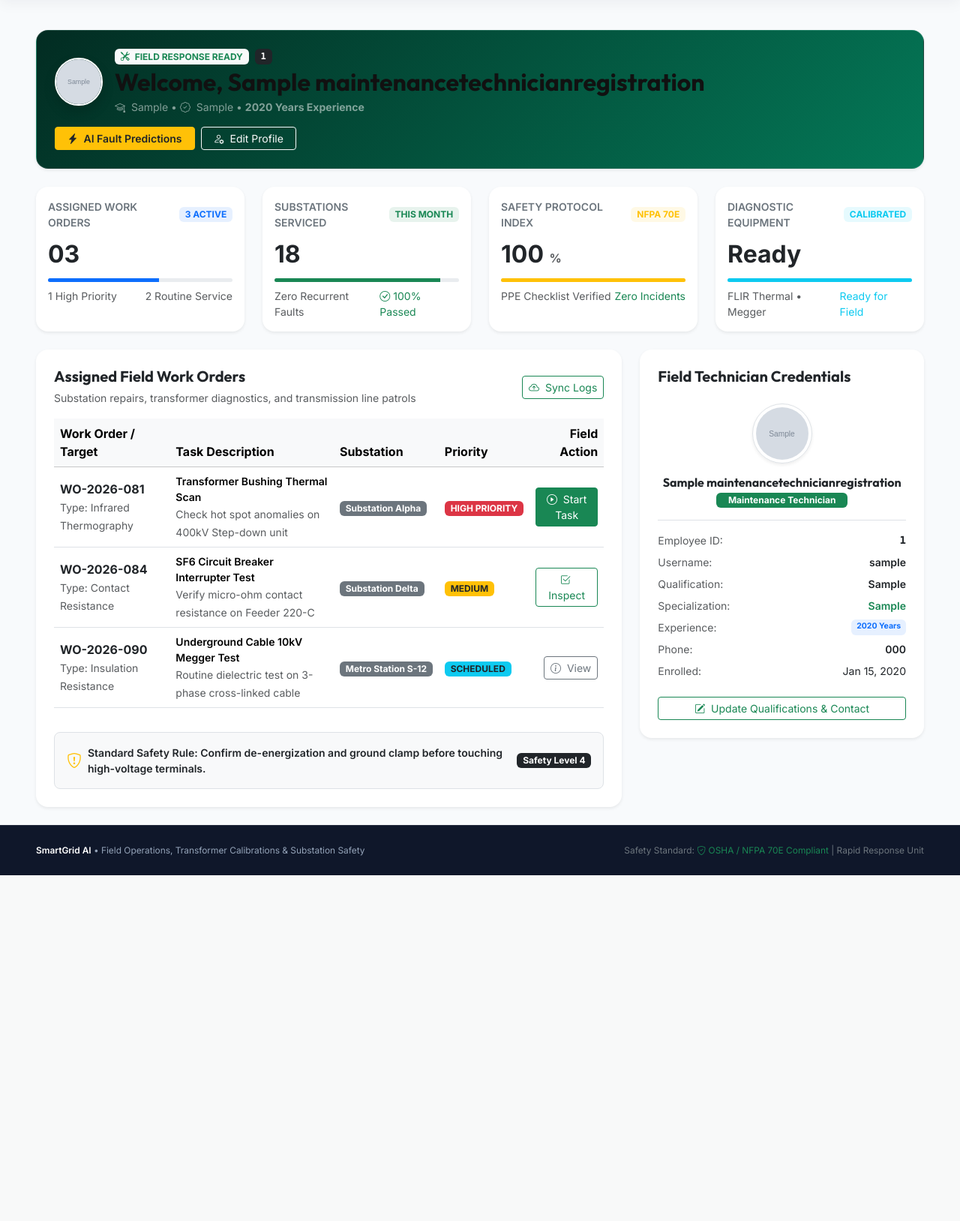
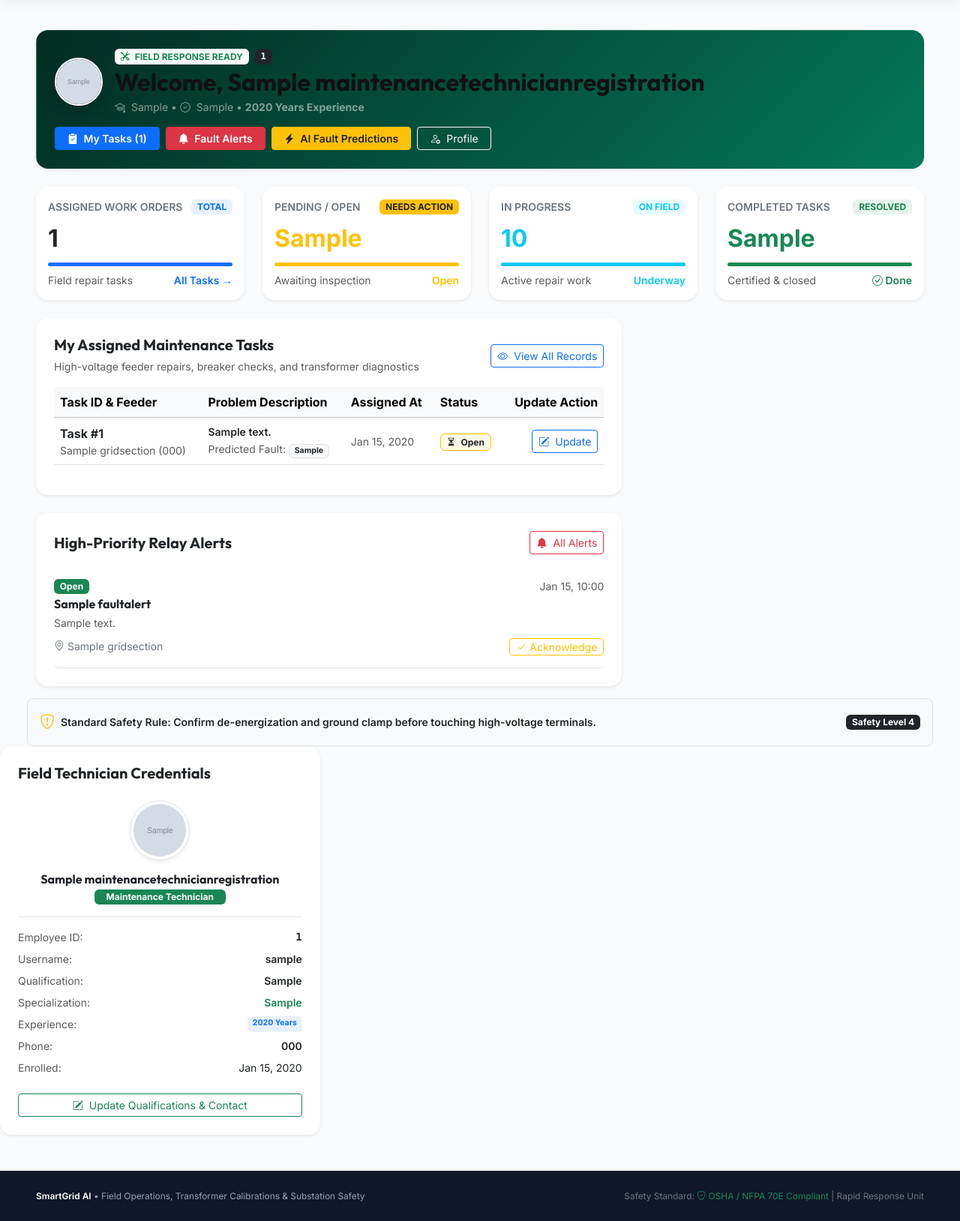
Before and after one commit to VishnuSuresh0204/Smart-Grid-Fault-Detection-System, a Django app: template templates/TECHNICIAN/home.html in a window 1280 px wide. Shown: the part 128-1756 px from the top of the page at 75% size. Before the commit the page ends 1295 px from the top, so only its background shows below. Run offline with Django 5.2, Linux system fonts and the light colour scheme; tables that the repository leaves empty hold one stand-in row (values such as "Sample post"); the template is opened without the code that fills it: values that come from a table or form of the project are taken from there, most other values are stand-ins (such as "Sample title", 1, 10 or a date in 2020); grey boxes marked "Sample" are stand-in pictures; some libraries are stand-ins or nearby versions.

Commit message:
Update templates/TECHNICIAN/home.html

```diff
--- a/templates/TECHNICIAN/home.html
+++ b/templates/TECHNICIAN/home.html
@@ -30,12 +30,18 @@
             </div>
           </div>
         </div>
-        <div class="d-flex gap-2">
+        <div class="d-flex flex-wrap gap-2">
+          <a href="/maintenance_records" class="btn btn-primary btn-sm px-3 fw-semibold">
+            <i class="bi bi-clipboard2-check-fill me-1"></i> My Tasks ({{ total_assigned }})
+          </a>
+          <a href="/fault_alert_history" class="btn btn-danger btn-sm px-3 fw-semibold">
+            <i class="bi bi-bell-fill me-1"></i> Fault Alerts
+          </a>
           <a href="/prediction_history" class="btn btn-warning btn-sm text-dark px-3 fw-semibold">
             <i class="bi bi-lightning-charge-fill me-1"></i> AI Fault Predictions
           </a>
           <a href="/technician_profile" class="btn btn-outline-light btn-sm px-3">
-            <i class="bi bi-person-gear me-1"></i> Edit Profile
+            <i class="bi bi-person-gear me-1"></i> Profile
           </a>
         </div>
       </div>
@@ -49,15 +55,15 @@
     <div class="card border-0 shadow-sm rounded-4 h-100 p-3 bg-white">
       <div class="d-flex justify-content-between align-items-center mb-2">
         <span class="text-secondary small fw-semibold text-uppercase">Assigned Work Orders</span>
-        <span class="badge bg-primary bg-opacity-10 text-primary">3 ACTIVE</span>
+        <span class="badge bg-primary bg-opacity-10 text-primary">TOTAL</span>
       </div>
-      <div class="fs-2 fw-bold text-dark">03</div>
+      <div class="fs-2 fw-bold text-dark">{{ total_assigned }}</div>
       <div class="progress mt-2" style="height: 5px;">
-        <div class="progress-bar bg-primary" style="width: 60%"></div>
+        <div class="progress-bar bg-primary" style="width: 100%"></div>
       </div>
       <div class="d-flex justify-content-between text-muted small mt-2">
-        <span>1 High Priority</span>
-        <span>2 Routine Service</span>
+        <span>Field repair tasks</span>
+        <a href="/maintenance_records" class="text-primary text-decoration-none fw-semibold">All Tasks &rarr;</a>
       </div>
     </div>
   </div>
@@ -65,16 +71,16 @@
   <div class="col-sm-6 col-xl-3" data-aos="fade-up" data-aos-delay="200">
     <div class="card border-0 shadow-sm rounded-4 h-100 p-3 bg-white">
       <div class="d-flex justify-content-between align-items-center mb-2">
-        <span class="text-secondary small fw-semibold text-uppercase">Substations Serviced</span>
-        <span class="badge bg-success bg-opacity-10 text-success">THIS MONTH</span>
+        <span class="text-secondary small fw-semibold text-uppercase">Pending / Open</span>
+        <span class="badge bg-warning text-dark fw-bold">NEEDS ACTION</span>
       </div>
-      <div class="fs-2 fw-bold text-dark">18</div>
+      <div class="fs-2 fw-bold text-warning">{{ open_tasks }}</div>
       <div class="progress mt-2" style="height: 5px;">
-        <div class="progress-bar bg-success" style="width: 90%"></div>
+        <div class="progress-bar bg-warning" style="width: 100%"></div>
       </div>
       <div class="d-flex justify-content-between text-muted small mt-2">
-        <span>Zero Recurrent Faults</span>
-        <span class="text-success"><i class="bi bi-check-circle"></i> 100% Passed</span>
+        <span>Awaiting inspection</span>
+        <span class="text-warning fw-semibold">Open</span>
       </div>
     </div>
   </div>
@@ -82,16 +88,16 @@
   <div class="col-sm-6 col-xl-3" data-aos="fade-up" data-aos-delay="300">
     <div class="card border-0 shadow-sm rounded-4 h-100 p-3 bg-white">
       <div class="d-flex justify-content-between align-items-center mb-2">
-        <span class="text-secondary small fw-semibold text-uppercase">Safety Protocol Index</span>
-        <span class="badge bg-warning bg-opacity-10 text-warning">NFPA 70E</span>
+        <span class="text-secondary small fw-semibold text-uppercase">In Progress</span>
+        <span class="badge bg-info bg-opacity-10 text-info">ON FIELD</span>
       </div>
-      <div class="fs-2 fw-bold text-dark">100 <small class="fs-6 text-muted">%</small></div>
+      <div class="fs-2 fw-bold text-info">{{ in_progress_tasks }}</div>
       <div class="progress mt-2" style="height: 5px;">
-        <div class="progress-bar bg-warning" style="width: 100%"></div>
+        <div class="progress-bar bg-info" style="width: 100%"></div>
       </div>
       <div class="d-flex justify-content-between text-muted small mt-2">
-        <span>PPE Checklist Verified</span>
-        <span class="text-success">Zero Incidents</span>
+        <span>Active repair work</span>
+        <span class="text-info fw-semibold">Underway</span>
       </div>
     </div>
   </div>
@@ -99,16 +105,16 @@
   <div class="col-sm-6 col-xl-3" data-aos="fade-up" data-aos-delay="400">
     <div class="card border-0 shadow-sm rounded-4 h-100 p-3 bg-white">
       <div class="d-flex justify-content-between align-items-center mb-2">
-        <span class="text-secondary small fw-semibold text-uppercase">Diagnostic Equipment</span>
-        <span class="badge bg-info bg-opacity-10 text-info">CALIBRATED</span>
+        <span class="text-secondary small fw-semibold text-uppercase">Completed Tasks</span>
+        <span class="badge bg-success bg-opacity-10 text-success">RESOLVED</span>
       </div>
-      <div class="fs-2 fw-bold text-dark">Ready</div>
+      <div class="fs-2 fw-bold text-success">{{ completed_tasks }}</div>
       <div class="progress mt-2" style="height: 5px;">
-        <div class="progress-bar bg-info" style="width: 100%"></div>
+        <div class="progress-bar bg-success" style="width: 100%"></div>
       </div>
       <div class="d-flex justify-content-between text-muted small mt-2">
-        <span>FLIR Thermal &bull; Megger</span>
-        <span class="text-info">Ready for Field</span>
+        <span>Certified & closed</span>
+        <span class="text-success fw-semibold"><i class="bi bi-check-circle"></i> Done</span>
       </div>
     </div>
   </div>
@@ -117,82 +123,165 @@
 <!-- Work Orders & Field Inspection Schedule -->
 <div class="row g-4">
   <div class="col-lg-8" data-aos="fade-right">
-    <div class="card border-0 shadow-sm rounded-4 p-4 bg-white h-100">
-      <div class="d-flex justify-content-between align-items-center mb-3">
+    <!-- Assigned Work Orders -->
+    <div class="card border-0 shadow-sm rounded-4 p-4 bg-white mb-4">
+      <div class="d-flex flex-wrap justify-content-between align-items-center gap-2 mb-3">
         <div>
-          <h5 class="fw-bold text-dark mb-1">Assigned Field Work Orders</h5>
-          <small class="text-muted">Substation repairs, transformer diagnostics, and transmission line patrols</small>
+          <h5 class="fw-bold text-dark mb-1">My Assigned Maintenance Tasks</h5>
+          <small class="text-muted">High-voltage feeder repairs, breaker checks, and transformer diagnostics</small>
         </div>
-        <button class="btn btn-sm btn-outline-success" onclick="alert('Inspection log synchronized with dispatch.')">
-          <i class="bi bi-cloud-arrow-up me-1"></i> Sync Logs
-        </button>
+        <a href="/maintenance_records" class="btn btn-sm btn-outline-primary">
+          <i class="bi bi-eye me-1"></i> View All Records
+        </a>
       </div>
 
+      {% if maintenance_records %}
         <div class="table-responsive">
           <table class="table align-middle table-hover">
             <thead class="table-light">
               <tr>
-              <th>Work Order / Target</th>
-              <th>Task Description</th>
-              <th>Substation</th>
-              <th>Priority</th>
-              <th class="text-end">Field Action</th>
+                <th>Task ID & Feeder</th>
+                <th>Problem Description</th>
+                <th>Assigned At</th>
+                <th>Status</th>
+                <th class="text-end">Update Action</th>
               </tr>
             </thead>
             <tbody>
+              {% for record in maintenance_records %}
                 <tr>
                   <td>
-                <div class="fw-bold text-dark">WO-2026-081</div>
-                <small class="text-muted">Type: Infrared Thermography</small>
+                    <div class="fw-bold text-dark">Task #{{ record.id }}</div>
+                    <div class="small text-muted">
+                      {{ record.prediction.measurement.grid_section.section_name }}
+                      ({{ record.prediction.measurement.grid_section.section_code }})
+                    </div>
                   </td>
                   <td>
-                <div class="small fw-semibold">Transformer Bushing Thermal Scan</div>
-                <small class="text-muted">Check hot spot anomalies on 400kV Step-down unit</small>
+                    <div class="small fw-semibold text-dark">{{ record.problem_description|truncatechars:70 }}</div>
+                    <small class="text-muted">
+                      Predicted Fault: <span class="badge bg-light text-dark border">{{ record.prediction.predicted_fault }}</span>
+                    </small>
                   </td>
-              <td><span class="badge bg-secondary">Substation Alpha</span></td>
-              <td><span class="badge bg-danger">HIGH PRIORITY</span></td>
+                  <td class="small text-muted">
+                    {{ record.assigned_at|date:"M d, Y" }}
+                  </td>
+                  <td>
+                    {% if record.status == 'Completed' %}
+                      <span class="badge bg-success bg-opacity-10 text-success border border-success">
+                        <i class="bi bi-check-circle-fill me-1"></i> Completed
+                      </span>
+                    {% elif record.status == 'In Progress' %}
+                      <span class="badge bg-info bg-opacity-10 text-info border border-info">
+                        <i class="bi bi-gear-wide-connected me-1"></i> In Progress
+                      </span>
+                    {% else %}
+                      <span class="badge bg-warning bg-opacity-10 text-warning border border-warning text-dark">
+                        <i class="bi bi-hourglass-split me-1"></i> Open
+                      </span>
+                    {% endif %}
+                  </td>
                   <td class="text-end">
-                <button class="btn btn-sm btn-success py-1" onclick="alert('Work Order WO-2026-081 marked in progress.')">
-                  <i class="bi bi-play-circle me-1"></i> Start Task
+                    <button class="btn btn-sm btn-outline-primary py-1" data-bs-toggle="modal" data-bs-target="#updateModal{{ record.id }}">
+                      <i class="bi bi-pencil-square me-1"></i> Update
                     </button>
                   </td>
                 </tr>
-            <tr>
-              <td>
-                <div class="fw-bold text-dark">WO-2026-084</div>
-                <small class="text-muted">Type: Contact Resistance</small>
-              </td>
-              <td>
-                <div class="small fw-semibold">SF6 Circuit Breaker Interrupter Test</div>
-                <small class="text-muted">Verify micro-ohm contact resistance on Feeder 220-C</small>
-              </td>
-              <td><span class="badge bg-secondary">Substation Delta</span></td>
-              <td><span class="badge bg-warning text-dark">MEDIUM</span></td>
-              <td class="text-end">
-                <button class="btn btn-sm btn-outline-success py-1" onclick="alert('Work Order WO-2026-084 selected.')">
-                  <i class="bi bi-check2-square me-1"></i> Inspect
-                </button>
-              </td>
-            </tr>
-            <tr>
-              <td>
-                <div class="fw-bold text-dark">WO-2026-090</div>
-                <small class="text-muted">Type: Insulation Resistance</small>
-              </td>
-              <td>
-                <div class="small fw-semibold">Underground Cable 10kV Megger Test</div>
-                <small class="text-muted">Routine dielectric test on 3-phase cross-linked cable</small>
-              </td>
-              <td><span class="badge bg-secondary">Metro Station S-12</span></td>
-              <td><span class="badge bg-info text-dark">SCHEDULED</span></td>
-              <td class="text-end">
-                <button class="btn btn-sm btn-outline-secondary py-1" onclick="alert('Details for WO-2026-090 loaded.')">
-                  <i class="bi bi-info-circle me-1"></i> View
-                </button>
-              </td>
-            </tr>
+
+                <!-- Update Modal for this Record -->
+                <div class="modal fade" id="updateModal{{ record.id }}" tabindex="-1" aria-hidden="true">
+                  <div class="modal-dialog modal-dialog-centered">
+                    <div class="modal-content rounded-4 border-0 shadow">
+                      <div class="modal-header border-bottom">
+                        <h6 class="modal-title fw-bold text-dark">Update Maintenance Task #{{ record.id }}</h6>
+                        <button type="button" class="btn-close" data-bs-dismiss="modal"></button>
+                      </div>
+                      <form method="POST" action="/update_maintenance_status/{{ record.id }}">
+                        {% csrf_token %}
+                        <div class="modal-body p-4">
+                          <div class="p-3 rounded-3 bg-light border mb-3 small">
+                            <div class="text-muted">Grid Feeder:</div>
+                            <div class="fw-bold text-dark">{{ record.prediction.measurement.grid_section.section_name }}</div>
+                            <div class="text-muted mt-2">Problem Description:</div>
+                            <div class="text-dark">{{ record.problem_description }}</div>
+                          </div>
+
+                          <div class="mb-3">
+                            <label class="form-label small fw-semibold text-dark">Task Status <span class="text-danger">*</span></label>
+                            <select name="status" class="form-select" required>
+                              <option value="Open" {% if record.status == 'Open' %}selected{% endif %}>Open</option>
+                              <option value="In Progress" {% if record.status == 'In Progress' %}selected{% endif %}>In Progress</option>
+                              <option value="Completed" {% if record.status == 'Completed' %}selected{% endif %}>Completed</option>
+                            </select>
+                          </div>
+
+                          <div class="mb-2">
+                            <label class="form-label small fw-semibold text-dark">Action Taken / Resolution Report</label>
+                            <textarea name="action_taken" rows="3" class="form-control" placeholder="Specify inspection results, replaced insulators, breaker timing checks, or megger readings...">{{ record.action_taken }}</textarea>
+                            <small class="text-muted">Required when marking status as Completed.</small>
+                          </div>
+                        </div>
+                        <div class="modal-footer border-top bg-light">
+                          <button type="button" class="btn btn-secondary btn-sm" data-bs-dismiss="modal">Cancel</button>
+                          <button type="submit" class="btn btn-primary btn-sm px-3 fw-semibold">Save Status Update</button>
+                        </div>
+                      </form>
+                    </div>
+                  </div>
+                </div>
+              {% endfor %}
             </tbody>
           </table>
+        </div>
+      {% else %}
+        <div class="text-center py-5">
+          <div class="p-3 bg-light rounded-circle d-inline-flex mb-2">
+            <i class="bi bi-clipboard-check text-success fs-2"></i>
+          </div>
+          <h6 class="fw-bold text-dark">No Maintenance Tasks Assigned</h6>
+          <p class="text-muted small mb-0">You currently have no open repair tickets assigned by the administrator.</p>
+        </div>
+      {% endif %}
+    </div>
+
+    <!-- Recent Alerts for Field Response -->
+    {% if recent_alerts %}
+      <div class="card border-0 shadow-sm rounded-4 p-4 bg-white">
+        <div class="d-flex justify-content-between align-items-center mb-3">
+          <h5 class="fw-bold text-dark mb-0">High-Priority Relay Alerts</h5>
+          <a href="/fault_alert_history" class="btn btn-sm btn-outline-danger">
+            <i class="bi bi-bell-fill me-1"></i> All Alerts
+          </a>
+        </div>
+        <div class="list-group list-group-flush">
+          {% for alert in recent_alerts %}
+            <div class="list-group-item px-0 py-3 border-bottom">
+              <div class="d-flex justify-content-between align-items-center mb-1">
+                <span class="badge {% if alert.status == 'New' %}bg-danger{% elif alert.status == 'Acknowledged' %}bg-warning text-dark{% else %}bg-success{% endif %}">
+                  {{ alert.status }}
+                </span>
+                <small class="text-muted">{{ alert.created_at|date:"M d, H:i" }}</small>
+              </div>
+              <h6 class="fw-bold text-dark mb-1">{{ alert.title }}</h6>
+              <p class="text-muted small mb-1">{{ alert.message|truncatewords:20 }}</p>
+              <div class="d-flex justify-content-between align-items-center mt-2">
+                <span class="small text-secondary">
+                  <i class="bi bi-geo-alt me-1"></i>{{ alert.prediction.measurement.grid_section.section_name }}
+                </span>
+                {% if alert.status != 'Resolved' and alert.status != 'Acknowledged' %}
+                  <form method="POST" action="/acknowledge_fault_alert/{{ alert.id }}" class="d-inline">
+                    {% csrf_token %}
+                    <button type="submit" class="btn btn-sm btn-outline-warning py-0 px-2 small">
+                      <i class="bi bi-check2"></i> Acknowledge
+                    </button>
+                  </form>
+                {% endif %}
+              </div>
+            </div>
+          {% endfor %}
+        </div>
+      </div>
+    {% endif %}
   </div>
 
       <div class="p-3 rounded-3 bg-light border mt-3">
```
Lines whose indentation alone changed are shown as unchanged.
